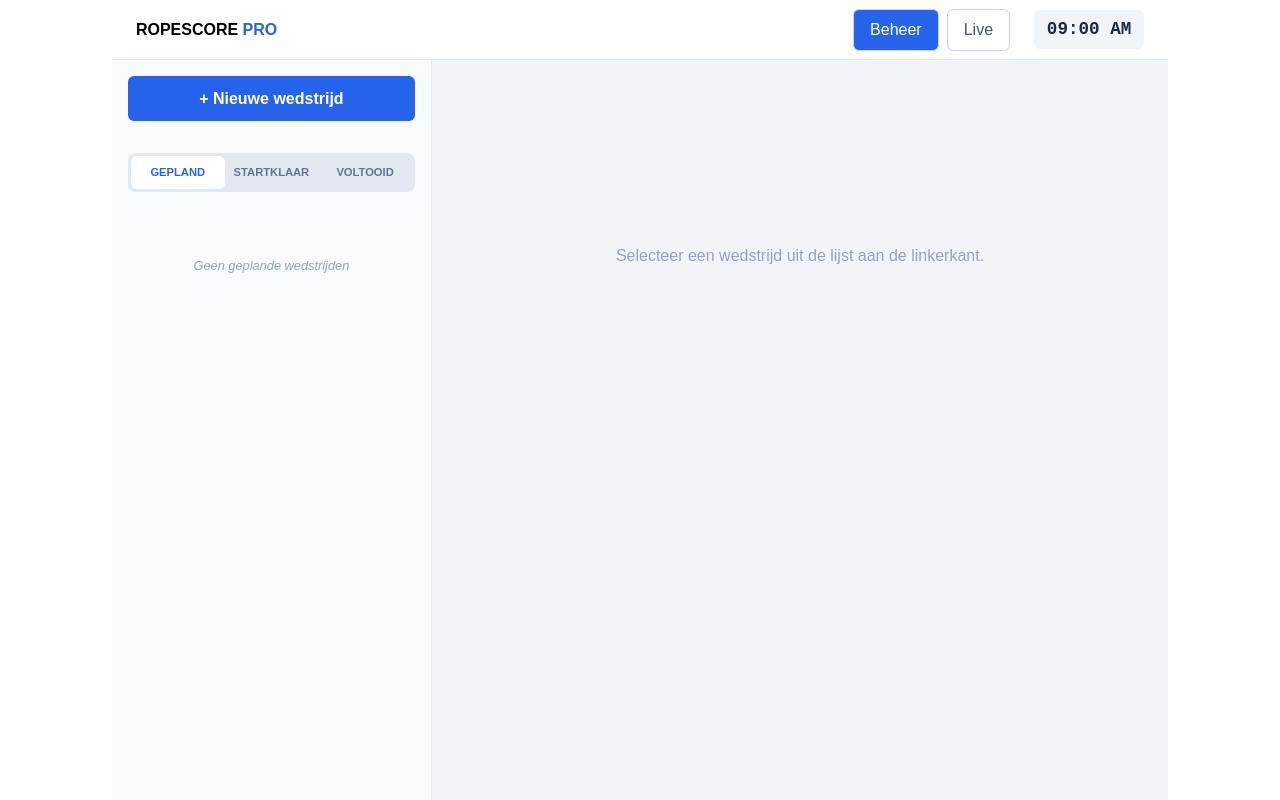
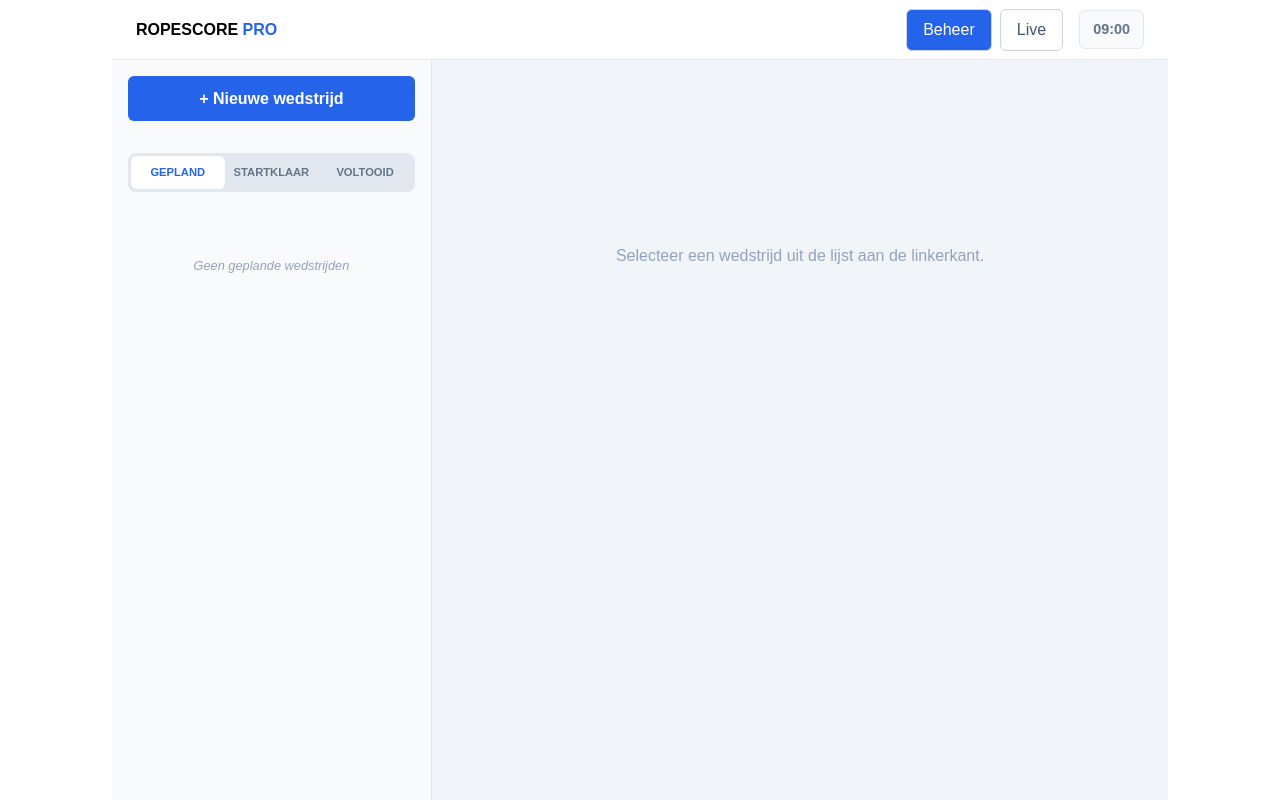
Before and after one commit to tomdemilliano/RopskippingCompetition, a React (Vite) app: page / in a window 1280 px wide. Built offline with nearby package versions, Linux system fonts and the light colour scheme.

Commit message:
uurnotatie 24u, styling lichtjes aangepast

```diff
--- a/src/App.jsx
+++ b/src/App.jsx
@@ -720,8 +720,8 @@ if (isFreestyle) {
         <div style={{ display: 'flex', gap: '0.5rem', alignItems: 'center' }}>
           <button style={{ ...styles.btnSecondary, background: view === 'management' ? '#2563eb' : '#fff', color: view === 'management' ? '#fff' : '#475569' }} onClick={() => setView('management')}>Beheer</button>
           <button style={{ ...styles.btnSecondary, background: view === 'live' ? '#2563eb' : '#fff', color: view === 'live' ? '#fff' : '#475569' }} onClick={() => setView('live')}>Live</button>
-          <div style={{ marginLeft: '1rem', fontWeight: 'bold', fontFamily: 'monospace', fontSize: '1.1rem', background: '#f1f5f9', padding: '0.4rem 0.8rem', borderRadius: '6px', color: '#1e293b' }}>
-            {currentTime.toLocaleTimeString([], { hour: '2-digit', minute: '2-digit' })}
+          <div style={{ marginLeft: '0.5rem', fontWeight: 700, fontSize: '0.9rem', background: '#f8fafc', padding: '0.5rem 0.8rem', borderRadius: '6px', color: '#64748b', border: '1px solid #e2e8f0', minWidth: '65px', textAlign: 'center' }}>
+            {currentTime.toLocaleTimeString([], { hour: '2-digit', minute: '2-digit', hour12: false})}
           </div>
         </div>
       </header>
```
